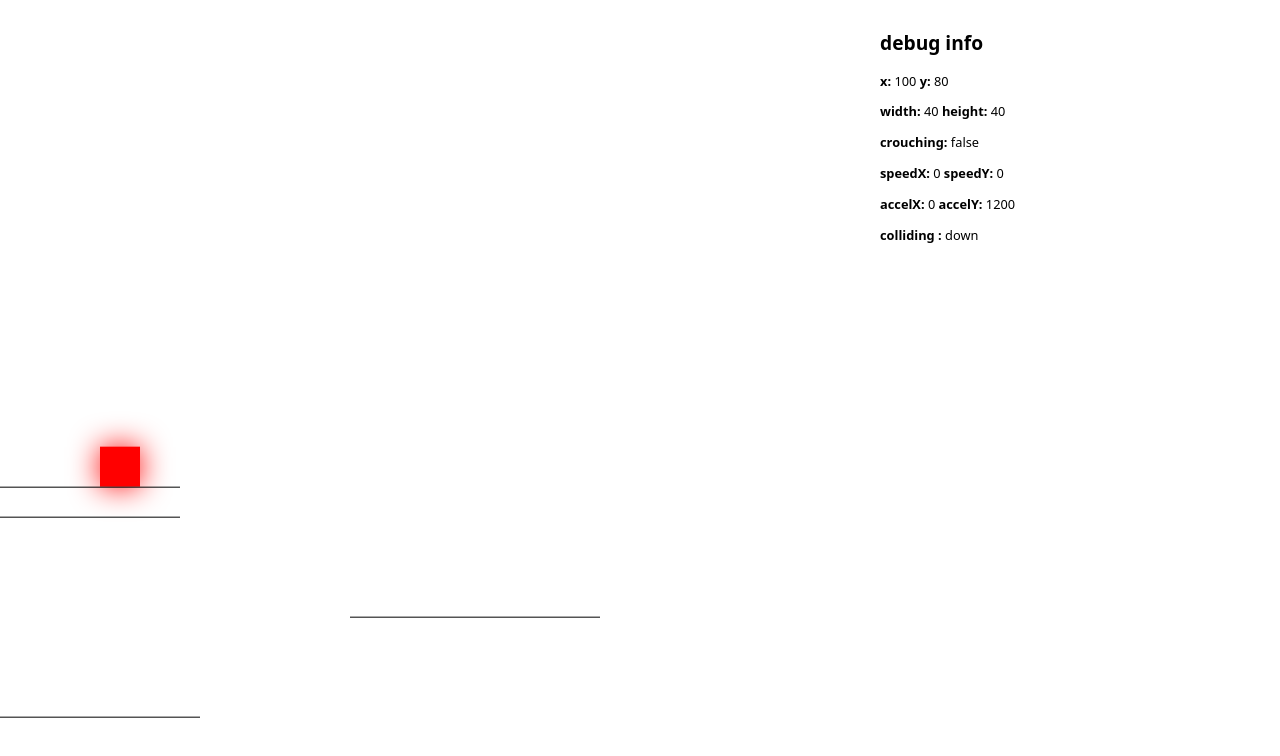
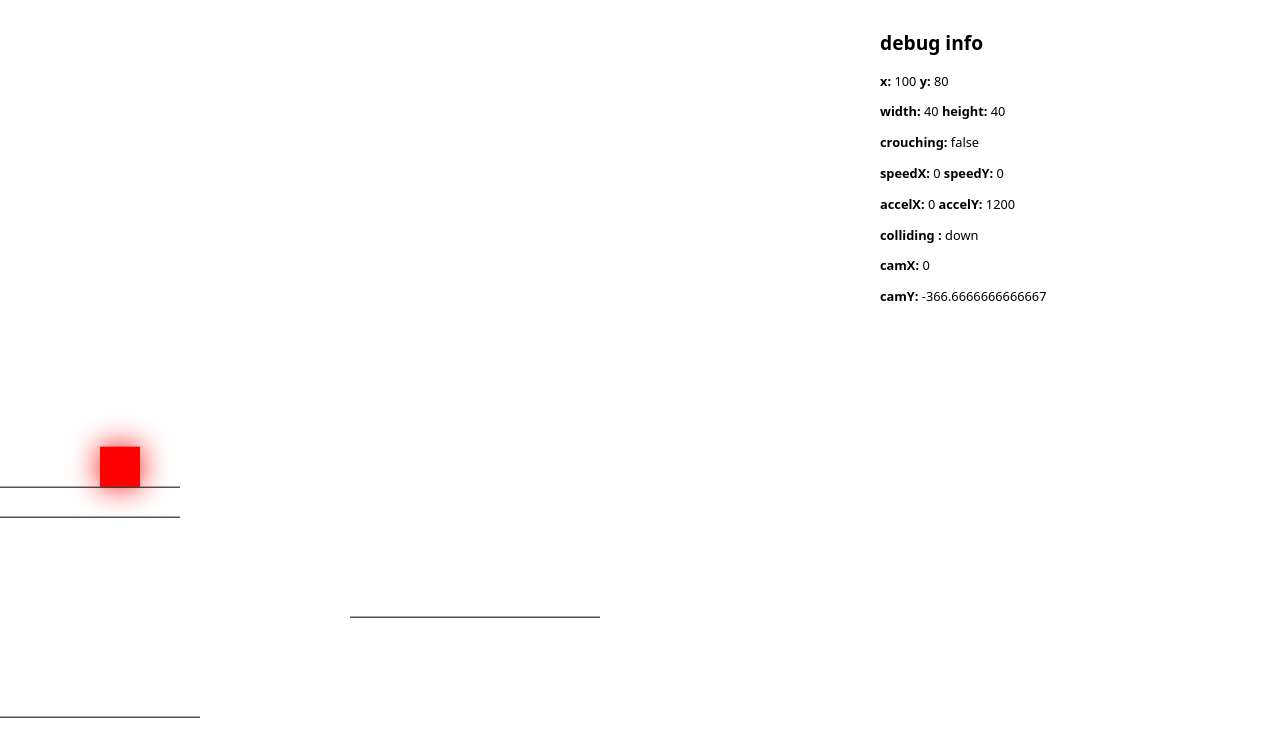
Before and after one commit to ThomasVandenhede/jeu-cv, a plain HTML site: page index.html in a window 1280 px wide. Drawn offline with Linux system fonts and the light colour scheme.

Commit message:
Fix camera info not showing

```diff
--- a/index.html
+++ b/index.html
@@ -77,8 +77,8 @@
       <p class="player__is-colliding"></p>
     </section>
     <section class="camera-info">
-      <p class="camera__position"></p>
-      <p class="camera__size"></p>
+      <p class="camera__positionX"></p>
+      <p class="camera__positionY"></p>
     </section>
   </div>
 
--- a/js/index.js
+++ b/js/index.js
@@ -79,6 +79,8 @@ window.addEventListener("DOMContentLoaded", function() {
       var speedEl = debug.querySelector(".player__speed");
       var accelerationEl = debug.querySelector(".player__acceleration");
       var collidingEl = debug.querySelector(".player__is-colliding");
+      var cameraPositionX = debug.querySelector(".camera__positionX");
+      var cameraPositionY = debug.querySelector(".camera__positionY");
 
       var collidingHTML = Object.keys(player.isColliding)
         .filter(function(key) {
@@ -106,6 +108,8 @@ window.addEventListener("DOMContentLoaded", function() {
         " <strong>accelY: </strong>" +
         player.acceleration.y;
       collidingEl.innerHTML = "<strong>colliding : </strong>" + collidingHTML;
+      cameraPositionX.innerHTML = "<strong>camX: </strong>" + camera.x;
+      cameraPositionY.innerHTML = "<strong>camY: </strong>" + camera.y;
     }
 
     setInterval(function() {
```
